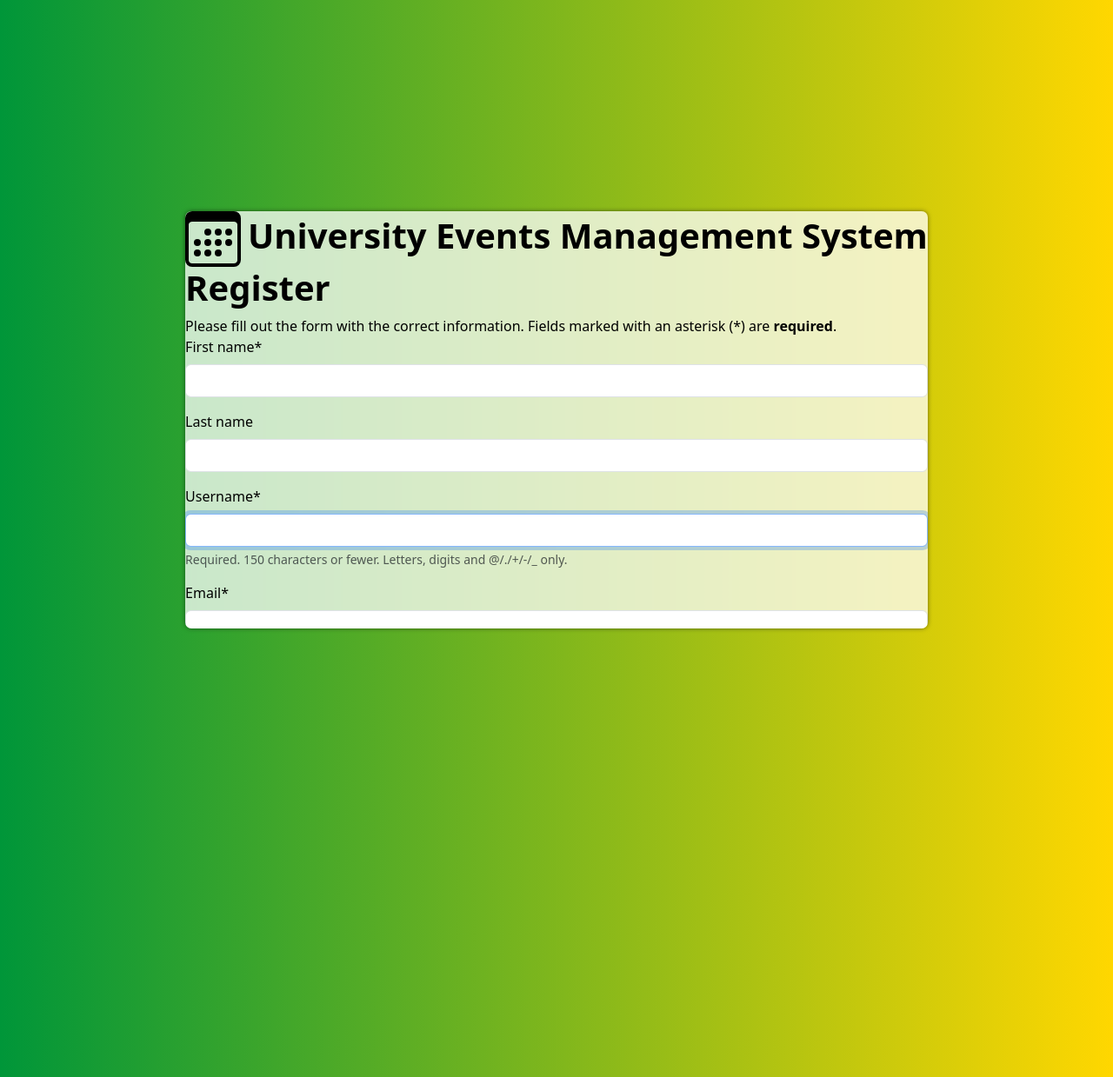
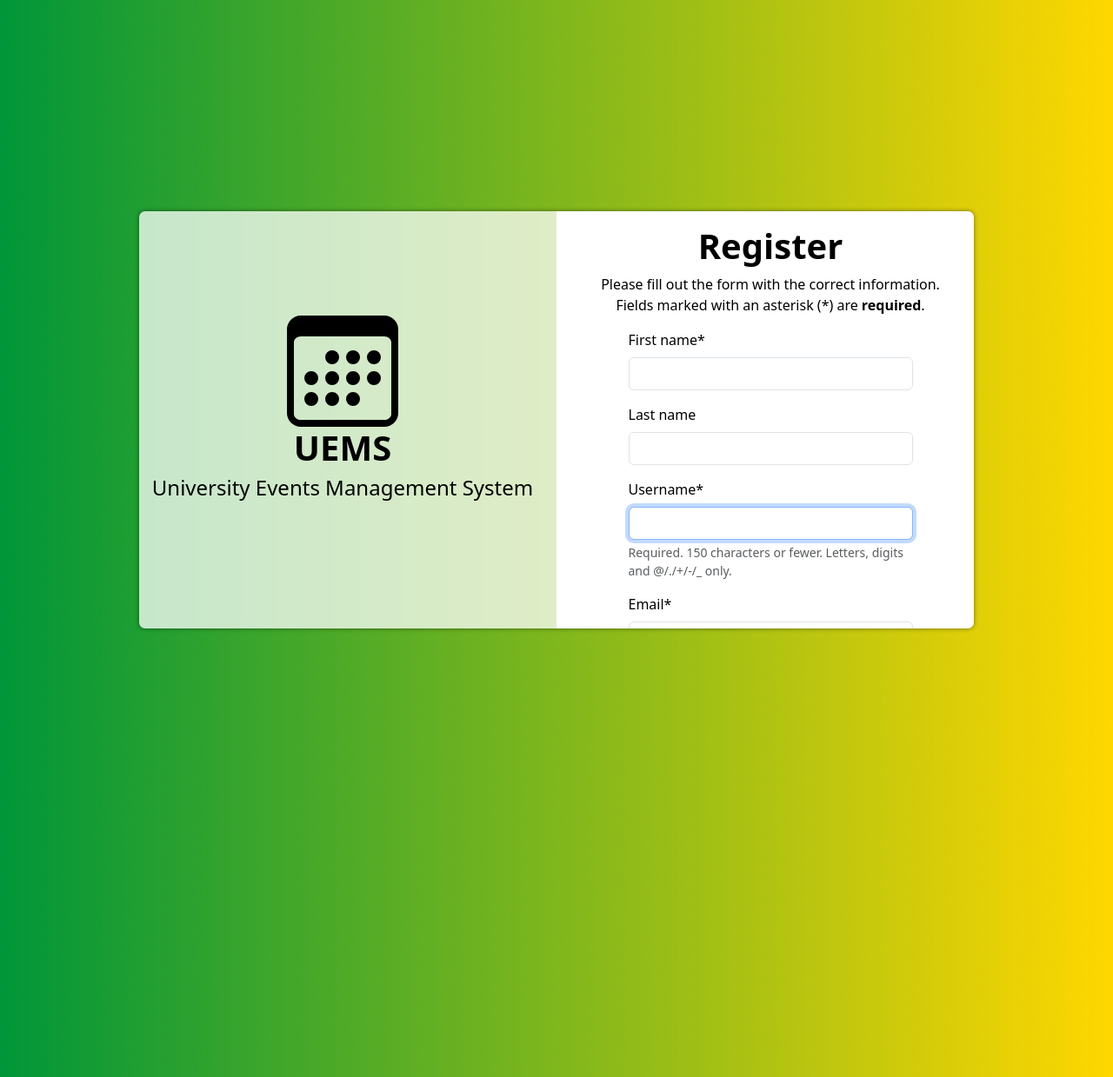
Before and after one commit to chrln08/uems, a Django app: page /register/ in a window 1280 px wide. Shown: the part 273-1512 px from the top of the page at 87% size. Run offline with Django 5.2, Linux system fonts and the light colour scheme; some libraries are stand-ins or nearby versions.

Commit message:
Minor changes to login, register, and views.py

```diff
--- a/uems_app/templates/auth/register.html
+++ b/uems_app/templates/auth/register.html
@@ -6,17 +6,23 @@
 {% block content %}
 <div class="container-fluid p-2 uems-bg vh-100 d-flex flex-column align-items-center justify-content-center">
     <div class="platform platform-light">
-        <div class="card-header d-flex align-items-center justify-content-center">
-            <svg xmlns="http://www.w3.org/2000/svg" width="64" height="64" fill="currentColor" class="bi bi-calendar3"
-                viewBox="0 0 16 16">
+        <div class="row h-100">
+            <div class="col-md-6">
+                <section class="position-sticky d-flex flex-column align-items-center justify-content-center"
+                    style="top: 25%;">
+                    <svg xmlns="http://www.w3.org/2000/svg" width="128" height="128" fill="currentColor"
+                        class="bi bi-calendar3" viewBox="0 0 16 16">
                         <path
                             d="M14 0H2a2 2 0 0 0-2 2v12a2 2 0 0 0 2 2h12a2 2 0 0 0 2-2V2a2 2 0 0 0-2-2M1 3.857C1 3.384 1.448 3 2 3h12c.552 0 1 .384 1 .857v10.286c0 .473-.448.857-1 .857H2c-.552 0-1-.384-1-.857z" />
                         <path
                             d="M6.5 7a1 1 0 1 0 0-2 1 1 0 0 0 0 2m3 0a1 1 0 1 0 0-2 1 1 0 0 0 0 2m3 0a1 1 0 1 0 0-2 1 1 0 0 0 0 2m-9 3a1 1 0 1 0 0-2 1 1 0 0 0 0 2m3 0a1 1 0 1 0 0-2 1 1 0 0 0 0 2m3 0a1 1 0 1 0 0-2 1 1 0 0 0 0 2m3 0a1 1 0 1 0 0-2 1 1 0 0 0 0 2m-9 3a1 1 0 1 0 0-2 1 1 0 0 0 0 2m3 0a1 1 0 1 0 0-2 1 1 0 0 0 0 2m3 0a1 1 0 1 0 0-2 1 1 0 0 0 0 2" />
                     </svg>
-            <h1 class="fw-bolder ms-2">University Events Management System</h1>
+                    <h1 class="fw-bolder">UEMS</h1>
+                    <h4 class="text-center">University Events Management System</h4>
+                </section>
             </div>
-        <div class="card-body">
+            <div class="col-md-6 bg-white d-flex flex-column align-items-center justify-content-center">
+                <div class="d-flex flex-column m-3 align-items-center justify-content-center">
                     {% if messages %}
                     {% for message in messages %}
                     {% if message.level == DEFAULT_MESSAGE_LEVELS.ERROR %}
@@ -24,22 +30,27 @@
                         <span>{{ message }}</span>
                     </div>
                     {% else %}
-            <div class="alert alert-success" role="alert">
+                    <div class="alert alert-dark" role="alert">
                         <span>{{ message }}</span>
                     </div>
                     {% endif %}
                     {% endfor %}
                     {% endif %}
                     <h1 class="fw-bolder">Register</h1>
-            <span>Please fill out the form with the correct information. Fields marked with an asterisk (*) are
-                <b>required</b>.</span>
+                    <p class="text-center">Please fill out the form with the correct information. Fields marked with an
+                        asterisk (*) are <b>required</b>.</p>
+                    <section class="w-75">
                         <form method="POST">
                             {% csrf_token %}
                             {{form|crispy}}
+
                             <button class="btn btn-success" type="submit">Register</button>
                         </form>
+                    </section>
 
-            <span class="mt-2">Already registered? <a href="/login">Login</a></span>
+                    <span class="mt-5">Already registered? <a href="/login">Login</a></span>
+                </div>
+            </div>
         </div>
     </div>
 </div>
--- a/uems_app/views.py
+++ b/uems_app/views.py
@@ -3,7 +3,7 @@ from django.shortcuts import render, redirect, get_object_or_404
 from django.contrib import messages
 from django.contrib.auth.models import User
 from django.contrib.auth.forms import PasswordChangeForm
-from django.views.decorators.cache import never_cache, cache_control
+from django.views.decorators.cache import never_cache
 from django.core.exceptions import ObjectDoesNotExist
 from django.contrib.auth import login, logout, authenticate
 from django.views.generic import ListView, DetailView, CreateView, UpdateView, DeleteView
--- a/uems_staticfiles/css/style.css
+++ b/uems_staticfiles/css/style.css
@@ -15,20 +15,25 @@
 
     transition: 0.3s top ease, 0.3s left ease, 0.3s right ease;
 }
+
 .nav-light {
     color: black;
     background: rgba(255, 255, 255, 0.5);
 }
+
 .nav-dark {
     color: white;
     background: rgba(0, 0, 0, 0.5);
 }
+
 #btn-navbar {
     display: none;
 }
+
 #nav-controls {
     display: block;
 }
+
 .uems-header {
     background: linear-gradient(to right, rgba(0, 150, 57, 1), rgba(255, 215, 0, 1));
 
@@ -39,20 +44,25 @@
 
     box-shadow: 0 2px 5px 0 rgba(0, 150, 57, 0.75);
 }
+
 .uems-bg {
     background: linear-gradient(to right, rgba(0, 150, 57, 1), rgba(255, 215, 0, 1));
 }
+
 .uems-body {
     padding: 1em;
 
     color: black;
 }
+
 .platform {
     box-shadow: 0 0 5px 0 rgba(0, 0, 0, 0.5);
 
     border-radius: 7px;
     height: 30em;
-    overflow: auto;
+    width: 60em;
+    overflow-x: hidden;
+    overflow-y: scroll;
 
     backdrop-filter: blur(3px);
 }
@@ -68,11 +78,13 @@
 
     box-shadow: 0 0 5px 0 rgba(0, 0, 0, 0.5);
 }
+
 .btn-nodecor {
     background: transparent;
     border: none;
 }
-@media only screen and (max-width: 767px){
+
+@media only screen and (max-width: 767px) {
     .uems-floating-nav {
         position: fixed;
         top: 0px;
@@ -108,6 +120,7 @@
 
         border-radius: 7px;
         height: 100vh;
+        width: 100%;
         overflow: auto;
 
         backdrop-filter: blur(3px);
```
Also changed, not shown: uems_app/templates/auth/login.html (+23 -7 lines), 1 other file. Lines whose indentation alone changed are shown as unchanged.
